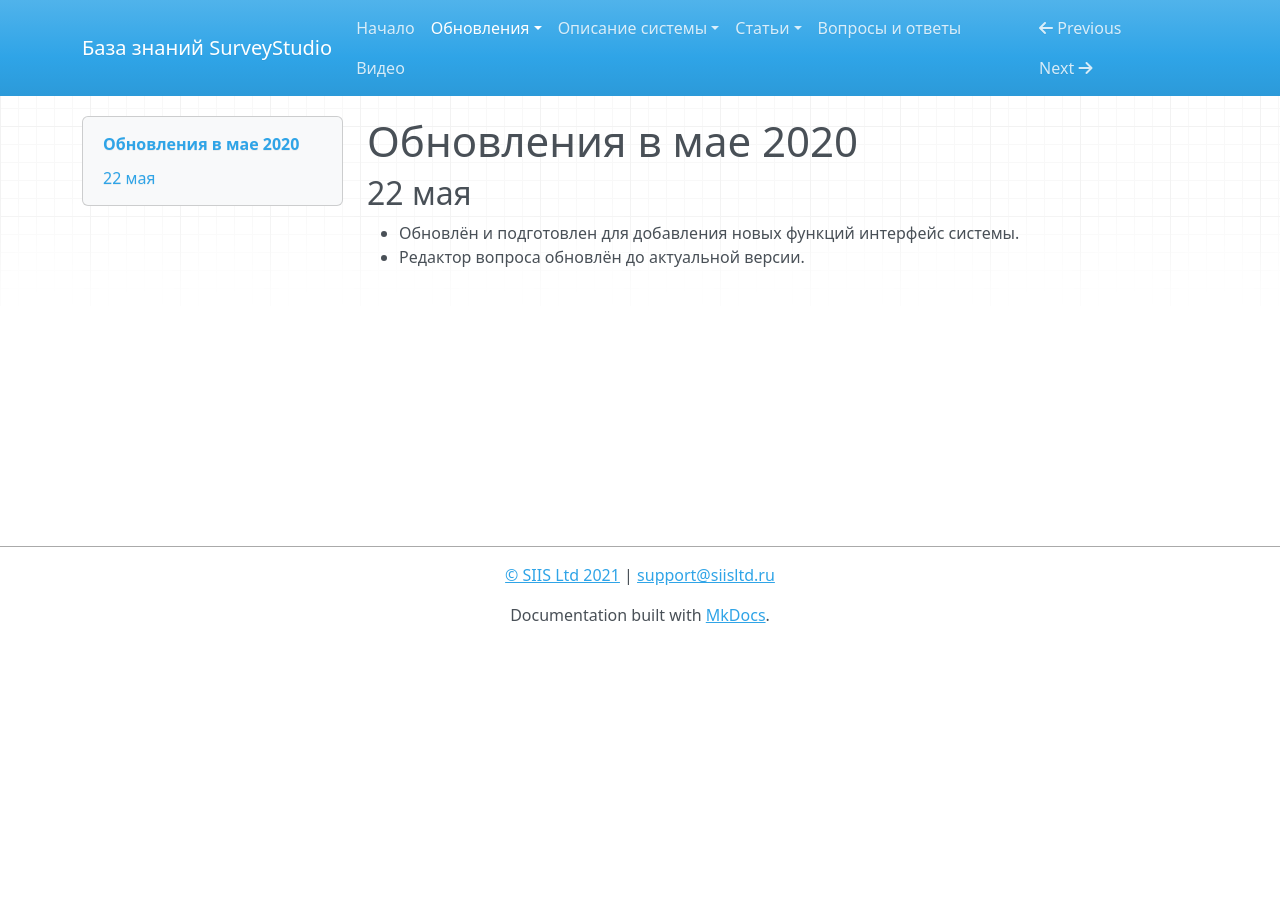
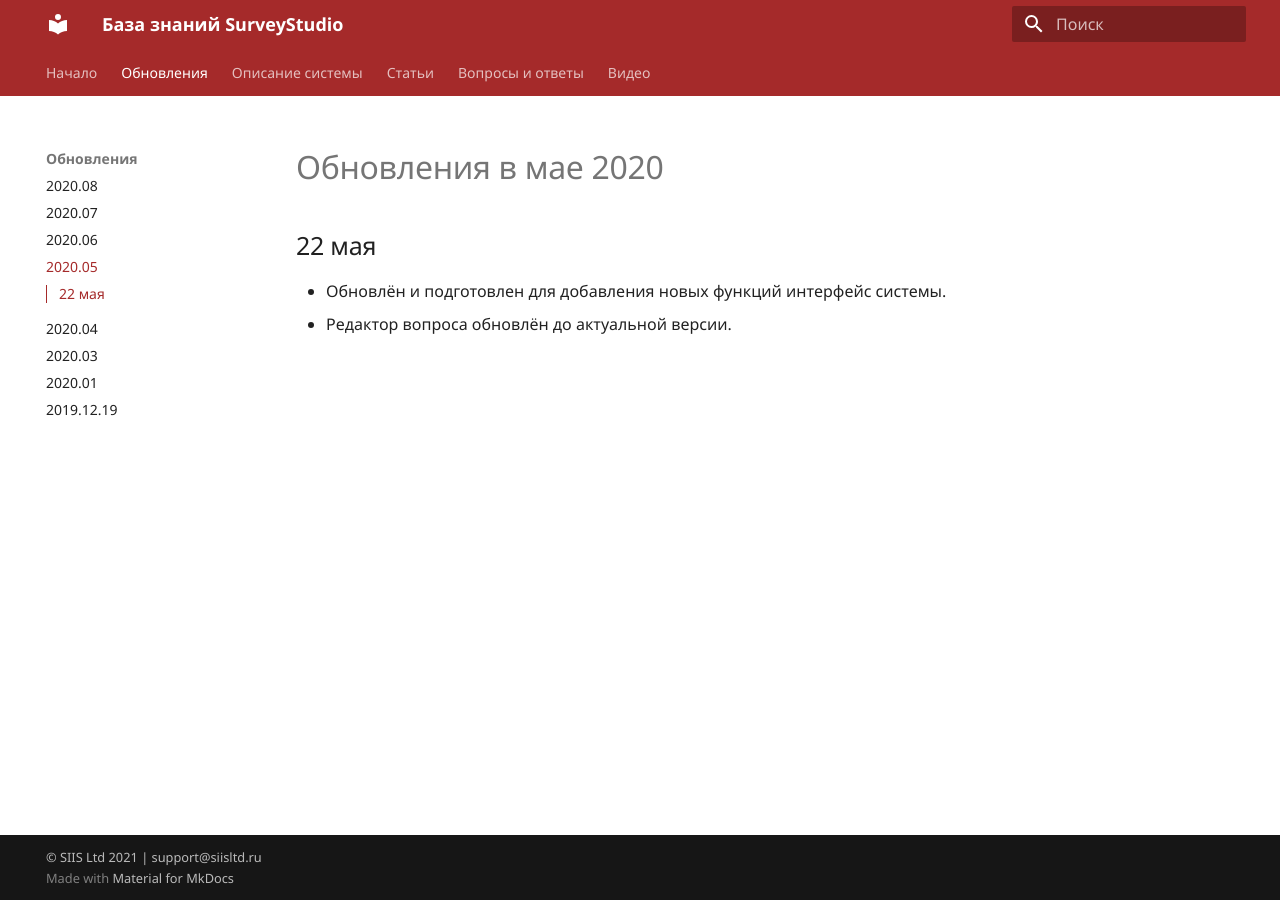
Before and after one commit to siisltd/SurveyStudio.KB, an MkDocs documentation site: the page built from docs/release_notes/2020.05.md, in a window 1280 px wide. Built offline with MkDocs 1.6.1 and Material for MkDocs 9.7.7, drawn with Linux system fonts in a browser that asks for light colours; nearby versions of some CDN libraries; some web fonts are replaced; comment, search, counter and statistics services are not loaded; part of the change alters nothing that is shown.

Commit message:
Fixed search

```diff
--- a/docs/overrides/main.html
+++ b/docs/overrides/main.html
@@ -1,47 +1,37 @@
 <!-- Elements added to main will be displayed on all pages -->
 {% extends "base.html" %}
 
-<!-- Google Tag Manager -->
-{% block libs %}
-<script>
-var gtmId = 'GTM-TQPKQK7';
-if (typeof window !== 'undefined' && window.location.href.includes('127.0.0.1')) {
-  gtmId = 'GTM-XXX'
-}
-(function(w,d,s,l,i){
-  w[l]=w[l]||[];w[l].push({'gtm.start':
-  new Date().getTime(),event:'gtm.js'});var f=d.getElementsByTagName(s)[0],
-  j=d.createElement(s),dl=l!='dataLayer'?'&l='+l:'';j.async=true;j.src=
-  'https://www.googletagmanager.com/gtm.js?id='+i+dl;f.parentNode.insertBefore(j,f);
-  })(window,document,'script','dataLayer', gtmId);
-</script>
+{% block config %}
+  {{ super() }}
+  <script src="https://cdnjs.cloudflare.com/ajax/libs/lunr.js/2.3.9/lunr.min.js" integrity="sha512-4xUl/d6D6THrAnXAwGajXkoWaeMNwEKK4iNfq5DotEbLPAfk6FSxSP3ydNxqDgCw1c/0Z1Jg6L8h2j+++9BZmg==" crossorigin="anonymous" referrerpolicy="no-referrer"></script>
+  <script src="/assets/javascripts/lunr/min/lunr.multi.min.js"></script>
+  <script src="/assets/javascripts/lunr/min/lunr.stemmer.support.min.js"></script>
+  <script src="/assets/javascripts/lunr/min/lunr.ru.min.js"></script>
+
+  <script>
+    var __search = {
+      transform: function(query) {
+          var result = query
+            .split(/"([^"]+)"/g)
+                .map((terms, index) => index & 1
+                ? terms.replace(/^\b|^(?![^\x00-\x7F]|$)|\s+/g, " +")
+                : terms
+                )
+                .join("")
+            .replace(/"|(?:^|\s+)[*+\-:^~]+(?=\s+|$)/g, "")
+            .trim();
+
+        result = result.split(" ").map((word, index) => {
+          var addPlus = word.startsWith("+");
+          console.log(word);
+          let stemmed = lunr.ru.stemmer(word);
+          return addPlus
+            ? "+" + stemmed
+            : stemmed;
+        }).join(" ");
+
+        return result;
+      }
+    }
+  </script>
 {% endblock %}
-
-
-
-<!-- More minimal footer -->
-{% block footer %}
-<footer class="md-footer">
-    <div class="md-footer-meta md-typeset">
-        <div class="md-footer-meta__inner md-grid">
-            <!-- Copyright and theme information -->
-            <div class="md-footer-copyright">
-                {% if config.copyright %}
-                <div class="md-footer-copyright__highlight">
-                    {{ config.copyright }}
-                </div>
-                {% endif %}
-                powered by
-                <a href="https://www.mkdocs.org" title="MkDocs">MkDocs</a>
-                and
-                <a href="https://squidfunk.github.io/mkdocs-material/"
-                   title="Material for MkDocs">
-                    Material for MkDocs</a>
-            </div>
-            {% block social %}
-            {% include "partials/social.html" %}
-            {% endblock %}
-        </div>
-    </div>
-</footer>
-{% endblock %}
--- a/mkdocs.yml
+++ b/mkdocs.yml
@@ -76,7 +76,26 @@ nav:
   - 'Вопросы и ответы': 'faq.md'
   - 'Видео': 'video.md'
 
-
+theme:
+  name: 'material'
+  language: 'ru'
+  favicon: 'images/favicon.ico'
+  font:
+    text: 'Segoe UI'
+    code: 'Menlo'
+  palette:
+      scheme: default
+      primary: red
+      accent: red
+  custom_dir: docs/overrides
+  features:
+    - content.tabs.link
+    - navigation.tracking
+    - navigation.tabs
+    - navigation.top
+    - toc.integrate
+    - search.suggest
+    - search.highlight
 
 extra_css:
  - 'stylesheets/extra.css'
@@ -84,10 +103,10 @@ extra_css:
 plugins:
   - markdownextradata: # используется для подстановки переменных в текст на этапе препроцессинга
       data: variables  # путь относительно корня к каталогу, где лежат yml или json файлы с переменными для подстановки
-#  - search:
-#      lang: [ru, en]
-#      separator: '[\s\-\.]+'
-#      prebuild_index: true
+  - search:
+      lang: [ru, en]
+      separator: '[\s\-\.]+'
+      prebuild_index: true
 
 
 markdown_extensions:
```
